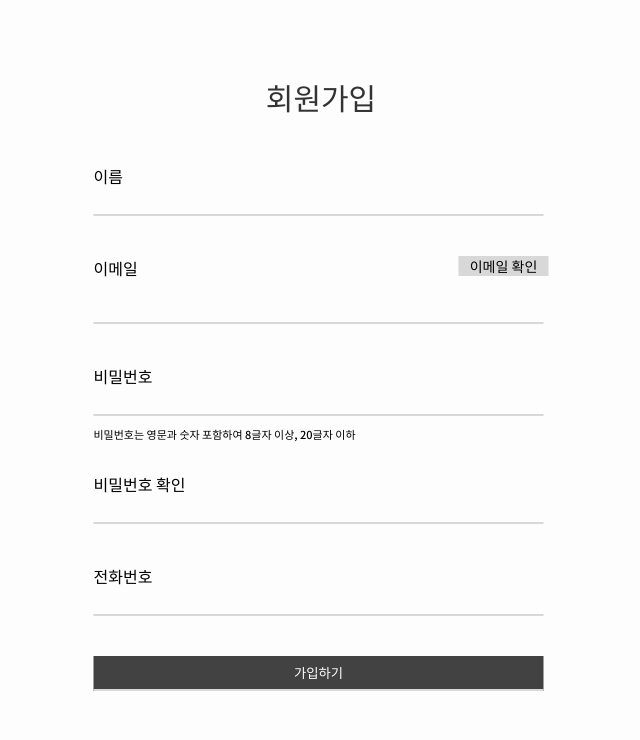
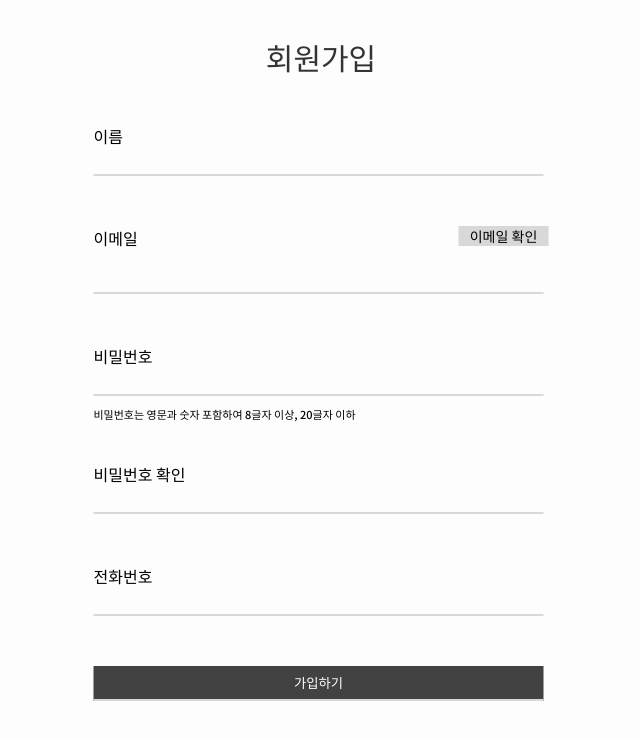
Before and after one commit to cafenual/cafenual-hyeon, a React (Create React App) app in the folder front/: page /join in a window 1280 px wide. Shown: the top 740 px of the page, without its empty margins (319-959 px from the left). Built offline with nearby package versions, Linux system fonts and the light colour scheme; a web font is replaced by a local one.

Commit message:
Refector : 코드 리팩토링

```diff
--- a/front/src/App.css
+++ b/front/src/App.css
@@ -2,11 +2,10 @@
 @import url("https://fonts.googleapis.com/css2?family=Patrick+Hand&family=Sniglet&display=swap");
 
 body {
-  padding-top: 65px;
   font-family: "Noto Sans KR", sans-serif;
   background-color: #fdfdfd;
 }
-.page-layout{
+.page-layout {
   margin-top: 80px;
 }
 
--- a/front/src/pages/DashBoard/index.js
+++ b/front/src/pages/DashBoard/index.js
@@ -12,7 +12,7 @@ const DashBoard = () => {
     alert("퇴근되었습니다");
   };
   return (
-    <div id="DashBoard">
+    <div id="DashBoard" className="page-layout">
       <Header />
       <StaffSide />
       <div className="all-block">
--- a/front/src/pages/DashBoard/styles.css
+++ b/front/src/pages/DashBoard/styles.css
@@ -34,7 +34,7 @@
   border-radius: 5px;
 }
 #DashBoard .important-notice {
-  height: calc(38vh);
+  height: calc(40vh);
   background-color: #fff;
   margin: 15px;
   box-shadow: 5px 5px 5px #d8d8d8;
@@ -70,7 +70,7 @@
   border-radius: 40px;
 }
 #DashBoard .day-work {
-  height: calc(83.5vh - 350px);
+  height: calc(85.5vh - 350px);
   background-color: #fff;
   margin: 15px;
   box-shadow: 5px 5px 5px #d8d8d8;
--- a/front/src/pages/Join/styles.css
+++ b/front/src/pages/Join/styles.css
@@ -9,7 +9,7 @@ body {
 #Join .join_form {
   left: 50%; /*화면안에 정가운데에 옮기는 작업(물건)*/
   position: fixed;
-  top: 50%;
+  top: 45%;
   transform: translate(-50%, -50%);
 
   width: 455px;
@@ -25,7 +25,7 @@ button {
   background-color: #fdfdfd;
   height: 25px;
   width: 450px;
-  margin-bottom: 40px;
+  margin-bottom: 50px;
   border: #fff;
   border-bottom: 2px solid #d8d8d8;
 }
@@ -46,7 +46,7 @@ button {
   float: right;
 }
 #Join .explain {
-  margin-bottom: 30px;
+  margin-bottom: 40px;
   font-size: 11px;
 }
 #Join input[type="number"]::-webkit-outer-spin-button,  /*input옆에 있는 버튼 없애기*/
--- a/front/src/pages/Login/styles.css
+++ b/front/src/pages/Login/styles.css
@@ -5,7 +5,7 @@
 #Login .login-form {
   left: 50%;
   position: fixed;
-  top: 50%;
+  top: 45%;
   transform: translate(-50%, -50%);
 
   width: 500px;
--- a/front/src/pages/Notice/NoticeDetail/styles.css
+++ b/front/src/pages/Notice/NoticeDetail/styles.css
@@ -1,5 +1,6 @@
 #NoticeDetail {
   background-color: #fefefe;
+  padding-top: 45px;
 }
 #NoticeDetail .back-ground {
   min-height: calc(85vh);
--- a/front/src/pages/Notice/NoticeEdit/styles.css
+++ b/front/src/pages/Notice/NoticeEdit/styles.css
@@ -2,7 +2,8 @@
   background-color: #fefefe;
 }
 #NoticeEdit .back-ground {
-  height: calc(85vh);
+  padding-top: calc(6vh);
+  height: calc(90vh);
   width: 100%;
 }
 #NoticeEdit .upload-form {
--- a/front/src/pages/Notice/NoticeList/styles.css
+++ b/front/src/pages/Notice/NoticeList/styles.css
@@ -1,5 +1,6 @@
 #NoticeList {
   background-color: #fefefe;
+  padding-top: 70px;
 }
 #NoticeList .back-ground {
   height: calc(85vh); /*화면안에 정가운데에 옮기는 작업(장소)*/
--- a/front/src/pages/Notice/NoticeUpload/styles.css
+++ b/front/src/pages/Notice/NoticeUpload/styles.css
@@ -2,7 +2,8 @@
   background-color: #fefefe;
 }
 #NoticeUpload .back-ground {
-  height: calc(85vh);
+  padding-top: calc(6vh);
+  height: calc(90vh);
   width: 100%;
 }
 #NoticeUpload .upload-form {
```
